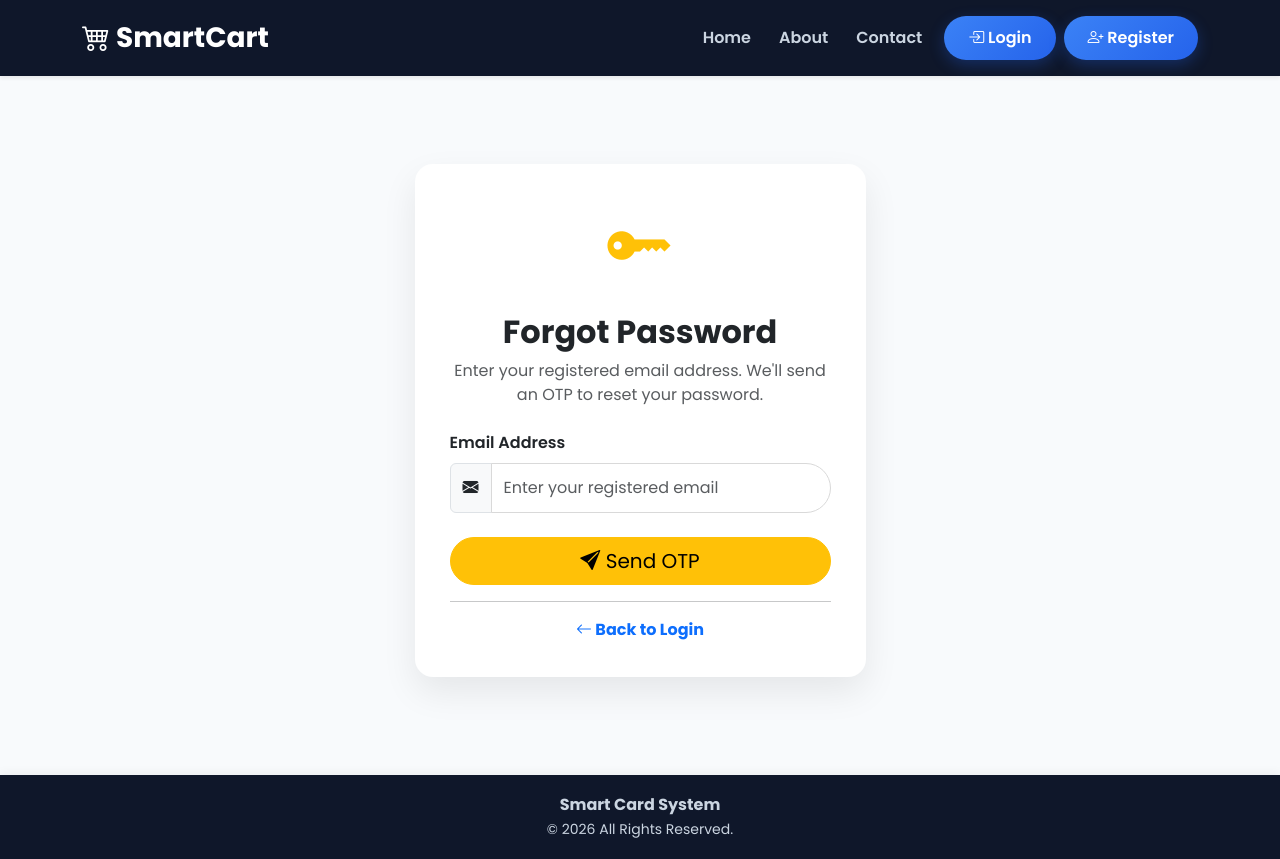
After one commit to U-Sai-Kiran/SmartCart-E-commerce, a Flask app: page /admin-forgot-password in a window 1280 px wide. The commit adds this page. Run offline with Flask 3, Linux system fonts and the light colour scheme; some libraries are stand-ins or nearby versions.

Commit message:
Added admin forgot password feature

```diff
--- a/app.py
+++ b/app.py
@@ -148,6 +148,100 @@ def admin_login():
 
     flash("Login Successful!", "success")
     return redirect('/admin-dashboard')
+
+@app.route('/admin-forgot-password', methods=['GET', 'POST'])
+def admin_forgot_password():
+
+    if request.method == 'GET':
+        return render_template('admin/admin_forgot_password.html')
+
+    email = request.form['email']
+
+    conn = get_db_connection()
+    cursor = conn.cursor()
+
+    cursor.execute(
+        "SELECT * FROM admin WHERE email=?",
+        (email,)
+    )
+
+    admin = cursor.fetchone()
+
+    conn.close()
+
+    if not admin:
+        flash("Email not found!", "danger")
+        return redirect('/admin-forgot-password')
+
+    otp = random.randint(100000, 999999)
+
+    session['admin_reset_email'] = email
+    session['admin_reset_otp'] = otp
+
+    message = Message(
+        subject="SmartCart Admin Password Reset OTP",
+        recipients=[email]
+    )
+
+    message.body = f"""
+Hello Admin,
+
+Your Password Reset OTP is:
+
+{otp}
+
+Do not share this OTP with anyone.
+"""
+
+    mail.send(message)
+
+    flash("OTP sent successfully!", "success")
+
+    return redirect('/admin-reset-password')
+
+@app.route('/admin-reset-password', methods=['GET', 'POST'])
+def admin_reset_password():
+
+    if request.method == 'GET':
+        return render_template('admin/admin_reset_password.html')
+
+    otp = request.form['otp']
+    password = request.form['password']
+    confirm_password = request.form['confirm_password']
+
+    if int(otp) != session.get('admin_reset_otp'):
+        flash("Invalid OTP!", "danger")
+        return redirect('/admin-reset-password')
+
+    if password != confirm_password:
+        flash("Passwords do not match!", "danger")
+        return redirect('/admin-reset-password')
+
+    hashed_password = bcrypt.hashpw(
+        password.encode('utf-8'),
+        bcrypt.gensalt()
+    )
+
+    conn = get_db_connection()
+    cursor = conn.cursor()
+
+    cursor.execute(
+        "UPDATE admin SET password=? WHERE email=?",
+        (
+            hashed_password,
+            session['admin_reset_email']
+        )
+    )
+
+    conn.commit()
+    conn.close()
+
+    session.pop('admin_reset_otp', None)
+    session.pop('admin_reset_email', None)
+
+    flash("Password reset successful. Please login.", "success")
+
+    return redirect('/admin-login')
 
 @app.route('/admin-dashboard')
 def admin_dashboard():
--- /dev/null
+++ b/templates/admin/admin_forgot_password.html
@@ -0,0 +1,113 @@
+{% extends "user/base.html" %}
+
+{% block title %}Forgot Password | Smart Card{% endblock %}
+
+{% block content %}
+
+<div class="row justify-content-center py-5">
+
+    <div class="col-lg-5 col-md-7">
+
+        <div class="custom-card">
+
+            <div class="text-center mb-4">
+
+                <div class="mb-3">
+
+                    <i class="bi bi-key-fill text-warning"
+                       style="font-size:65px;"></i>
+
+                </div>
+
+                <h2 class="fw-bold">
+                    Forgot Password
+                </h2>
+
+                <p class="text-muted">
+                    Enter your registered email address.
+                    We'll send an OTP to reset your password.
+                </p>
+
+            </div>
+
+            <!-- Flash Messages -->
+
+            {% with messages = get_flashed_messages(with_categories=true) %}
+                {% if messages %}
+                    {% for category,message in messages %}
+
+                        <div class="alert alert-{{ category }} alert-dismissible fade show">
+
+                            {{ message }}
+
+                            <button class="btn-close"
+                                    data-bs-dismiss="alert"></button>
+
+                        </div>
+
+                    {% endfor %}
+                {% endif %}
+            {% endwith %}
+
+            <form method="POST">
+
+                <div class="mb-4">
+
+                    <label class="form-label fw-semibold">
+                        Email Address
+                    </label>
+
+                    <div class="input-group">
+
+                        <span class="input-group-text">
+
+                            <i class="bi bi-envelope-fill"></i>
+
+                        </span>
+
+                        <input type="email"
+                               class="form-control"
+                               name="email"
+                               placeholder="Enter your registered email"
+                               required>
+
+                    </div>
+
+                </div>
+
+                <div class="d-grid">
+
+                    <button class="btn btn-warning btn-lg">
+
+                        <i class="bi bi-send-fill"></i>
+
+                        Send OTP
+
+                    </button>
+
+                </div>
+
+            </form>
+
+            <hr>
+
+            <div class="text-center">
+
+                <a href="{{ url_for('login') }}"
+                   class="text-decoration-none fw-bold">
+
+                    <i class="bi bi-arrow-left"></i>
+
+                    Back to Login
+
+                </a>
+
+            </div>
+
+        </div>
+
+    </div>
+
+</div>
+
+{% endblock %}
```
Also changed, not shown: templates/admin/admin_login.html (+26 -0 lines), templates/admin/admin_reset_password.html (added, +82 -0 lines).
